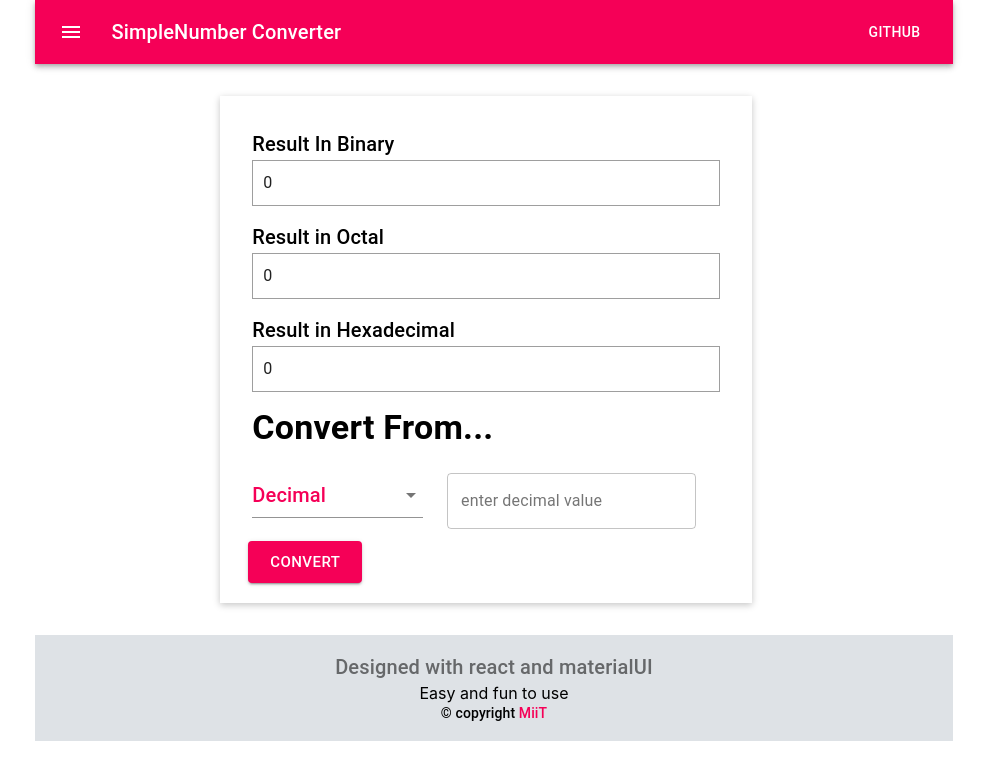
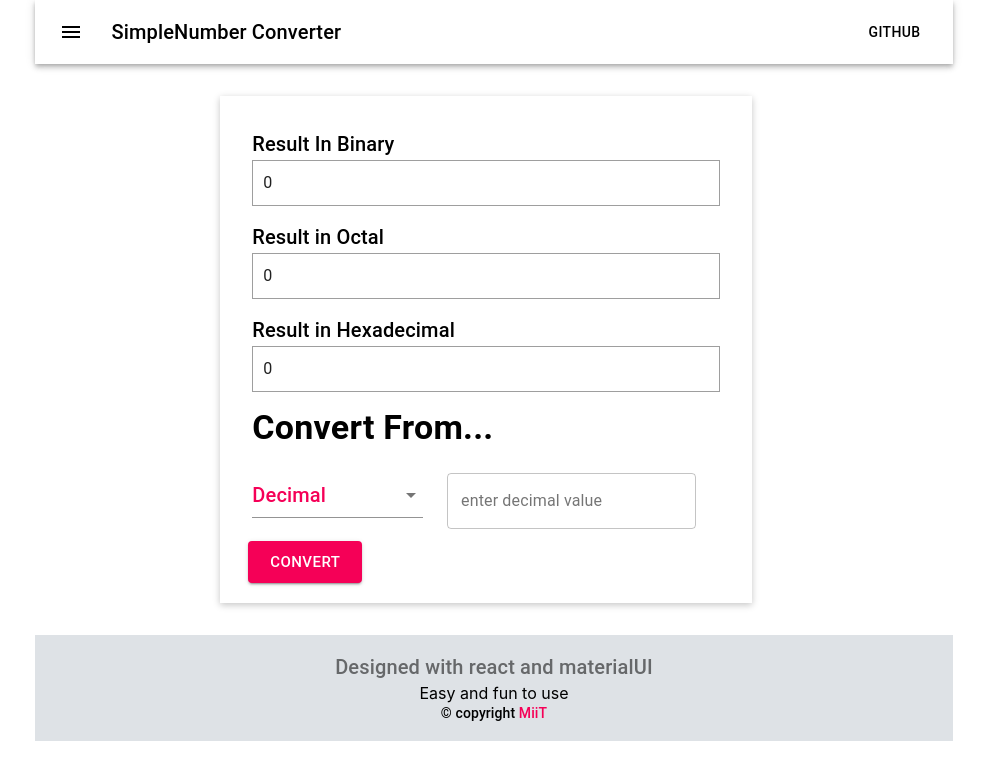
Before and after one commit to ndmichael/number-converter, a React (Create React App) app: page / in a window 1280 px wide. Shown: the top 780 px of the page, without its empty margins (146-1133 px from the left). Built offline with nearby package versions, Linux system fonts and the light colour scheme.

Commit message:
fixing the ui/ux

```diff
--- a/package.json
+++ b/package.json
@@ -4,6 +4,7 @@
   "private": true,
   "dependencies": {
     "@material-ui/core": "^4.11.2",
+    "@material-ui/icons": "^4.11.2",
     "@testing-library/jest-dom": "^4.2.4",
     "@testing-library/react": "^9.5.0",
     "@testing-library/user-event": "^7.2.1",
--- a/src/components/middlewareComps/GetValues.js
+++ b/src/components/middlewareComps/GetValues.js
@@ -61,7 +61,7 @@ const GetValues = () => {
         <React.Fragment>
 
             <div className={classes.root}>
-      <AppBar color="secondary" position="static">
+                <AppBar color="inherit" position="static">
                     <Toolbar>
                         <IconButton edge="start" className={classes.menuButton} color="inherit" aria-label="menu">
                             <MenuIcon />
```
Also changed, not shown: 1 other file (tests, documents, lock files or other folders). Lines whose indentation alone changed are shown as unchanged.
